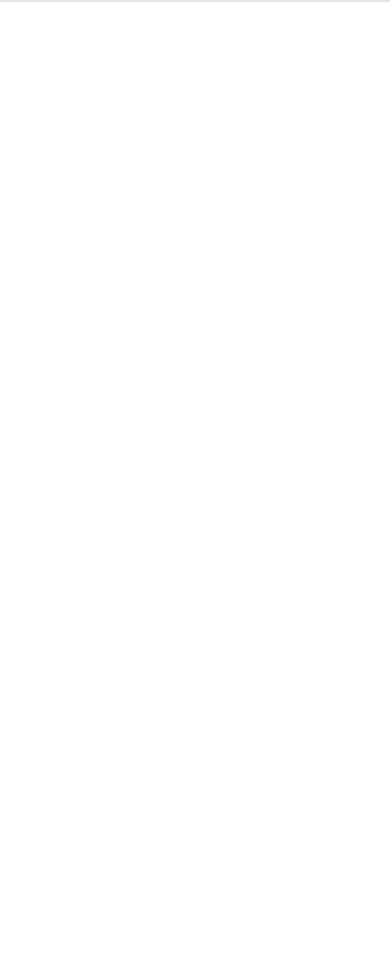
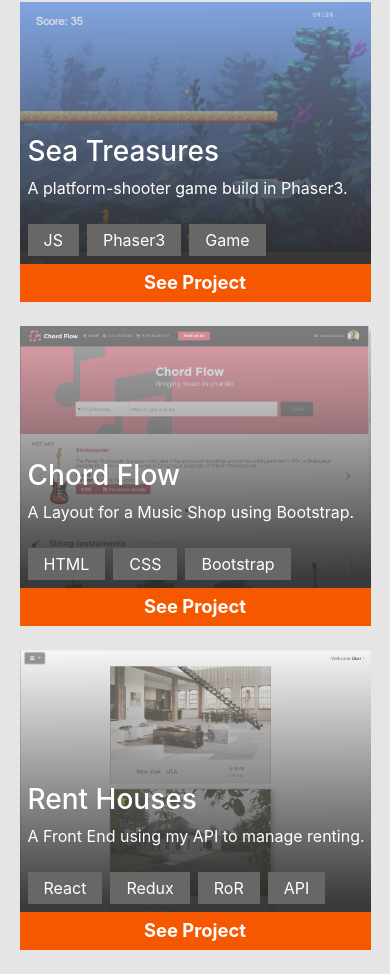
Before and after one commit to Stricks1/portfolio-f, a React (Create React App) app: page / in a window 390 px wide. Shown: the part 2526-3500 px from the top of the page. Before the commit the page ends 2528 px from the top, so only its background shows below. Built offline with nearby package versions, Linux system fonts and the light colour scheme.

Commit message:
changes on layout for project images

```diff
--- a/src/containers/projectsContainer.js
+++ b/src/containers/projectsContainer.js
@@ -26,6 +26,36 @@ const Projects = () => {
   }
 
   const listProjects = [
+    {
+      name: "Sea Treasures",
+      info: "On this game, you are Bob the octopus, and you are in a quest to find a treasure in the 16-bit layout deep sea. You need to face some sea creatures in order to achieve your goal, and you can kill the creatures by shooting ink from our hero and interact with levers on the scenario to open paths. You have a limited time to complete the quest.",
+      short: "A platform-shooter game build in Phaser3.",
+      techs: ["JS", "Phaser3", "Game"],
+      images: [seaSs],
+      background: seaBg,
+      github: "https://github.com/Stricks1/shooterGame",
+      live: "https://phaserseagame.herokuapp.com/",
+    },
+    {
+      name: "Chord Flow",
+      info: "In this project, I create a music online shop with a 'main page with search option' and 'results' page. I used HTML & CSS techniques, such as semantic HTML, positioning of content with bootstrap, and flexbox among others. Also for learning purposes I used a framework - 'Flickity' to build a carousel.",
+      short: "A Layout for a Music Shop using Bootstrap.",
+      techs: ["HTML", "CSS", "Bootstrap"],
+      images: [desktopMusic, phoneMusic],
+      background: musicBg,
+      github: "https://github.com/Stricks1/onlineShop",
+      live: "https://rawcdn.githack.com/Stricks1/onlineShop/b1a7186910215306c6bcf25926abcad22bb4154a/index.html",
+    },
+    {
+      name: "Rent Houses",
+      info: "On this project I created a Front End that uses my API to manage renting places. The idea is to create a simplified version of AirBnb, where every user can register their own places for rent. It handle the user signing (utilizing tokens for validating the sessions), each user can create edit and delete their own places adding photos. And manage their favorites places.",
+      short: "A Front End using my API to manage renting.",
+      techs: ["React", "Redux", "RoR", "API"],
+      images: [frontHouses],
+      background: housesBg,
+      github: "https://github.com/Stricks1/houses-front-end",
+      live: "https://gallant-ptolemy-3e1fa6.netlify.app/",
+    },
     {
       name: "Sea Treasures",
       info: "On this game, you are Bob the octopus, and you are in a quest to find a treasure in the 16-bit layout deep sea. You need to face some sea creatures in order to achieve your goal, and you can kill the creatures by shooting ink from our hero and interact with levers on the scenario to open paths. You have a limited time to complete the quest.",
--- a/src/index.css
+++ b/src/index.css
@@ -299,6 +299,7 @@ code {
   left: 0;
   top: 0;
   height: auto;
+  vertical-align: middle;
   width: 100%;
   opacity: 0.6;
 }
@@ -326,11 +327,16 @@ code {
   .text-highlight {
     font-size: 1em;
   }
-  .project-wrapper {
-    width: fit-content;
+  .project-card {
+    padding-top: 0;
   }
   .project-card {
-    padding-top: 0;
+    width: 100%;
+    height: auto;
+  }
+  .project-wrapper .img-dsk {
+    width: auto;
+    height: 100%;
   }
 }
 
@@ -338,11 +344,22 @@ code {
   .text-highlight {
     font-size: 0.8em;
   }
+  .project-wrapper {
+    width: 35%;
+  }
 }
 
 @media (max-width: 750px) {
   .text-highlight {
     font-size: 0.65em;
+  }
+  .project-wrapper {
+    width: fit-content;
+  }
+  .project-card,
+  .project-wrapper .img-dsk {
+    width: 100%;
+    height: auto;
   }
 }
 
```
Also changed, not shown: 1 other file (tests, documents, lock files or other folders).
